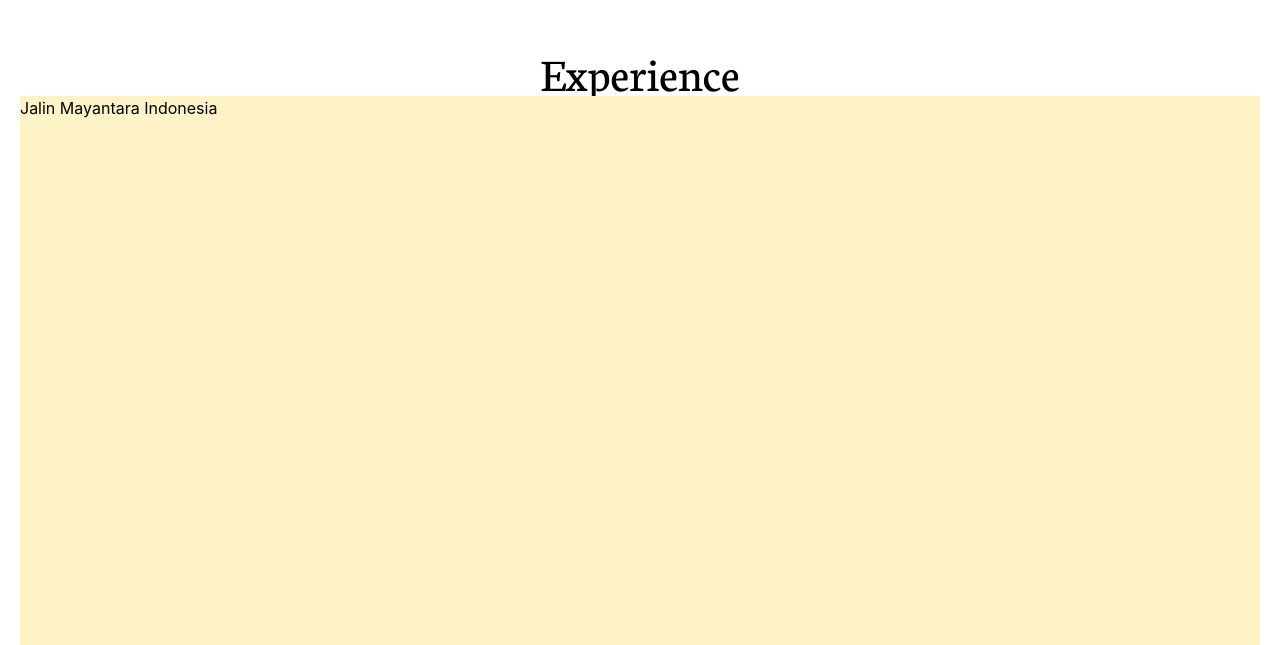
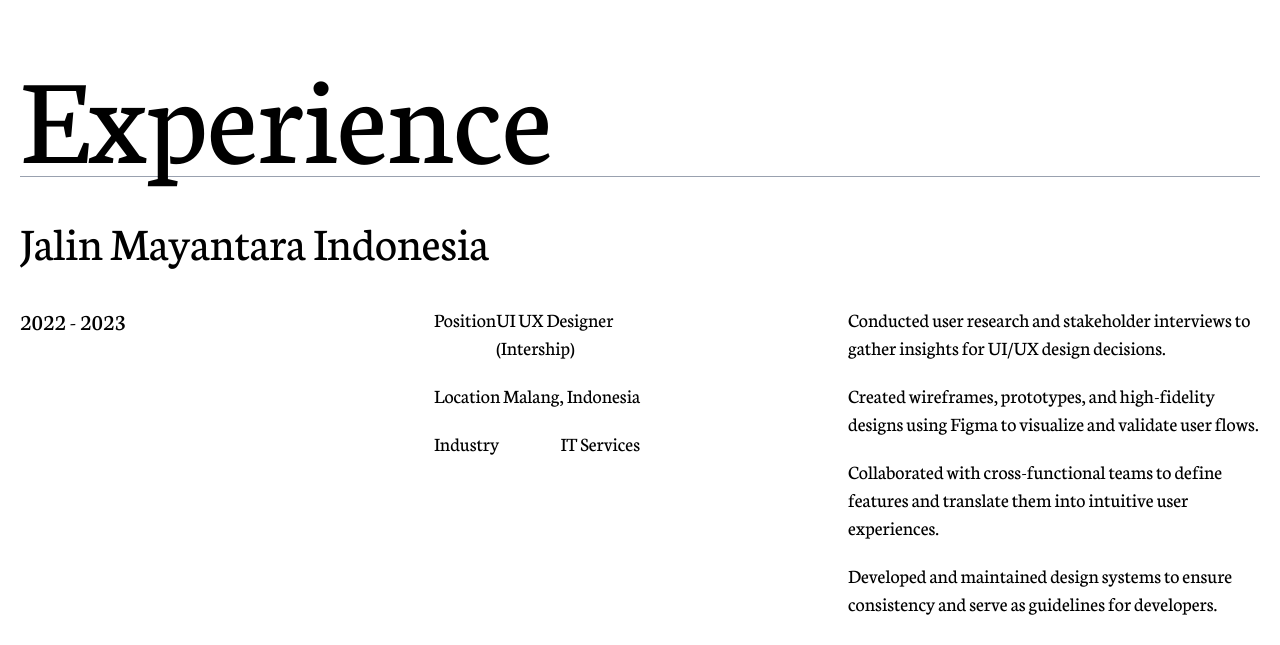
Before and after one commit to Zulkifli70/portofolio-new, a React (Vite) app: page / in a window 1280 px wide. Shown: the part 6895-7540 px from the top of the page. Built offline with nearby package versions, Linux system fonts and the light colour scheme.

Commit message:
kelar bikin experience

```diff
--- a/src/sections/Experience.jsx
+++ b/src/sections/Experience.jsx
@@ -5,8 +5,9 @@ export default function Experience() {
     {
       company: "Jalin Mayantara Indonesia",
       position: "UI UX Designer (Intership)",
-      industry: "IT Services & IT Consulting",
-      period: "September 2022 - February 2023",
+      industry: "IT Services",
+      period: "2022 - 2023",
+      location: "Malang, Indonesia",
       responsibilities: [
         "Conducted user research and stakeholder interviews to gather insights for UI/UX design decisions.",
         "Created wireframes, prototypes, and high-fidelity designs using Figma to visualize and validate user flows.",
@@ -17,12 +18,45 @@ export default function Experience() {
   ];
   return (
     <Section>
-      <div className="w-full h-full min-h-screen flex flex-col items-center px-5 py-20">
-        <h2 className="font-neuton md:text-5xl font-black">Experience</h2>
-        <div className="w-full flex-1 bg-amber-100">
+      <div className="w-full h-full min-h-screen flex flex-col gap-10 px-5 py-20 font-neuton">
+        <h2 className="text-4xl md:text-9xl font-black border-b border-b-gray-400">
+          Experience
+        </h2>
+        <div className="w-full flex-1">
           {experiences.map((exp) => (
-            <div key={exp.company} className="exp-card">
-              {exp.company}
+            <div
+              key={exp.company}
+              className="flex flex-col h-full min-h-80 gap-10"
+            >
+              <div className="w-full">
+                <h3 className="md:text-5xl font-neuton">{exp.company}</h3>
+              </div>
+              <div className="flex h-full gap-52">
+                <div className="flex flex-1">
+                  <h4 className="text-2xl">{exp.period}</h4>
+                </div>
+                <div className="flex flex-col gap-5 flex-1">
+                  <div className="flex justify-between">
+                    <h4 className="text-xl font-semibold">Position</h4>{" "}
+                    <h4 className="text-xl">{exp.position}</h4>
+                  </div>
+                  <div className="flex justify-between">
+                    <h4 className="text-xl font-semibold">Location</h4>{" "}
+                    <h4 className="text-xl">{exp.location}</h4>
+                  </div>
+                  <div className="flex justify-between">
+                    <h4 className="text-xl font-semibold">Industry</h4>{" "}
+                    <h4 className="text-xl">{exp.industry}</h4>
+                  </div>
+                </div>
+                <ul className="flex flex-col gap-5 flex-2">
+                  {exp.responsibilities.map((res, index) => (
+                    <li className="text-xl" key={index}>
+                      {res}
+                    </li>
+                  ))}
+                </ul>
+              </div>
             </div>
           ))}
         </div>
```
